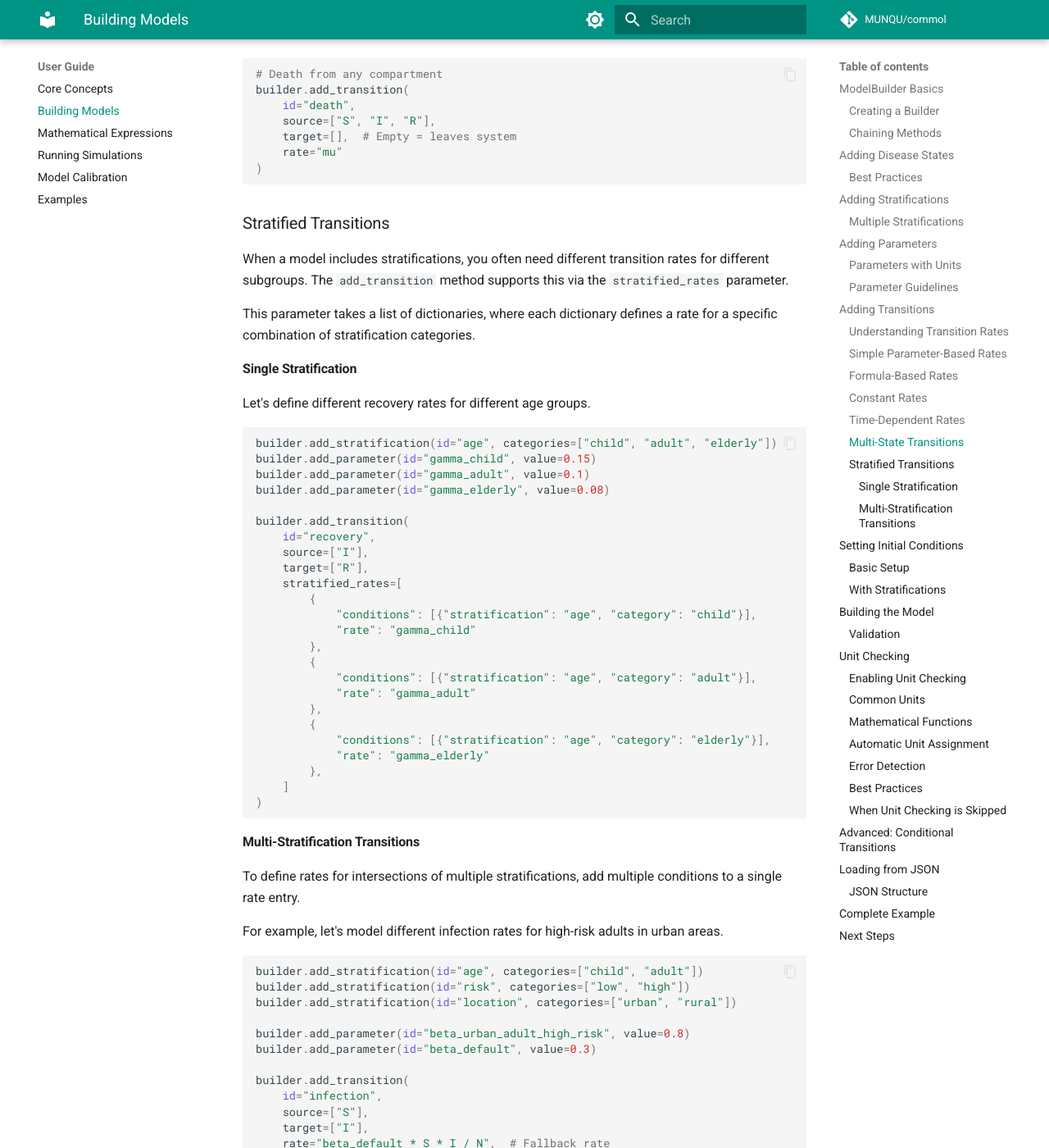
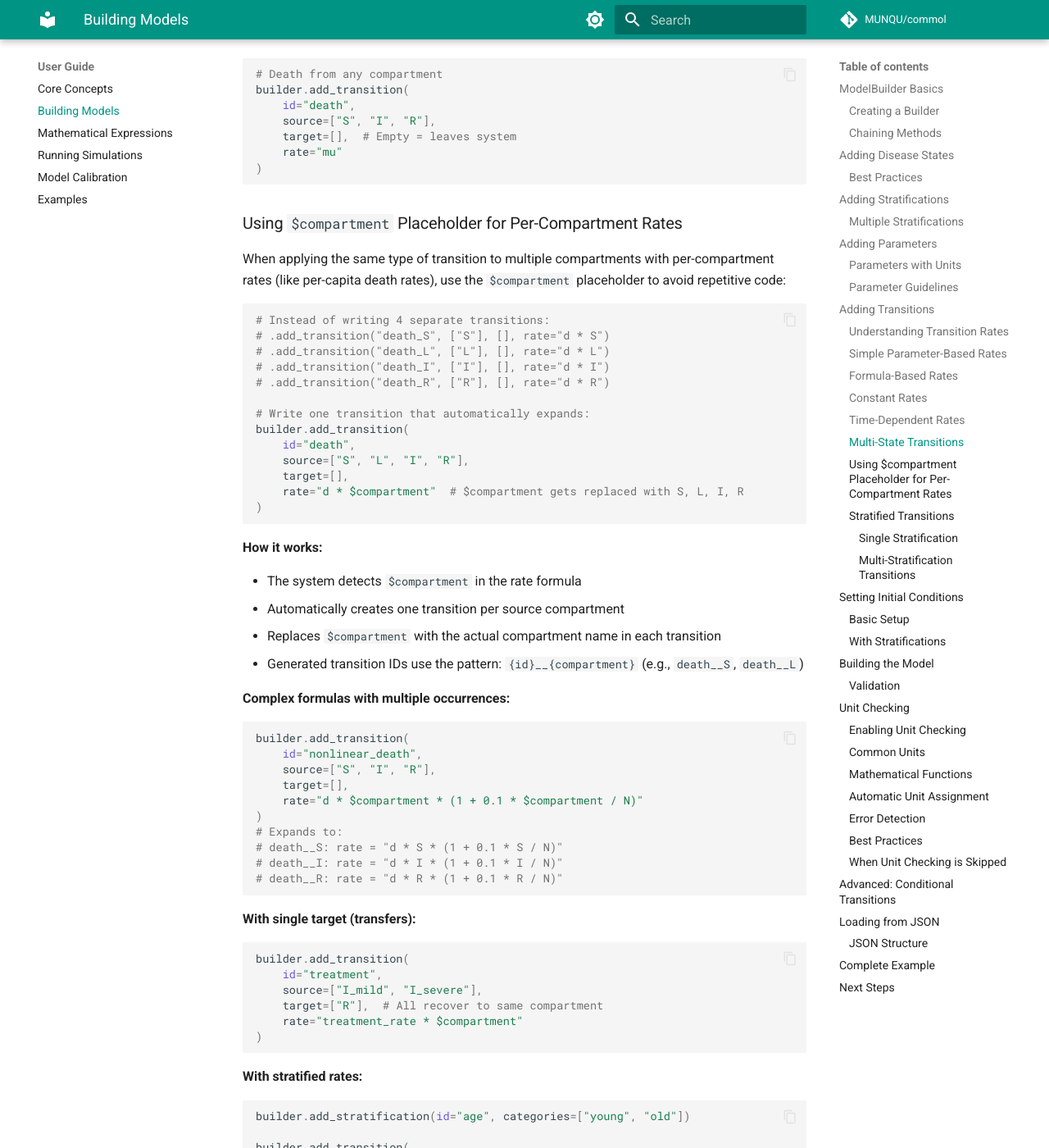
Before and after one commit to MUNQU/commol, an MkDocs documentation site: the page built from docs/guide/building-models.md, in a window 1280 px wide and 1400 px high, scrolled down 3994 px. Shown: the whole window at 82% size. Built offline with MkDocs 1.6.1 and Material for MkDocs 9.7.7, drawn with Linux system fonts in a browser that asks for light colours; comment, search, counter and statistics services are not loaded; the version menu is left out; some of the changed text lies outside the part shown.

Commit message:
feat(transitions): add $compartment placeholder for automatic per-compartment expansion (#17)
* feat(transitions): add $compartment placeholder for automatic
per-compartment expansion

Implement $compartment placeholder that auto-expands multi-source
transitions into separate per-compartment transitions, supporting
complex formulas and stratified rates. Includes comprehensive tests and
documentation.

* style(mypy): improved typing

* style(mypy): improved typing

````diff
--- a/docs/guide/building-models.md
+++ b/docs/guide/building-models.md
@@ -183,6 +183,121 @@ builder.add_transition(
     target=[],  # Empty = leaves system
     rate="mu"
 )
+```
+
+### Using `$compartment` Placeholder for Per-Compartment Rates
+
+When applying the same type of transition to multiple compartments with per-compartment rates (like per-capita death rates), use the `$compartment` placeholder to avoid repetitive code:
+
+```python
+# Instead of writing 4 separate transitions:
+# .add_transition("death_S", ["S"], [], rate="d * S")
+# .add_transition("death_L", ["L"], [], rate="d * L")
+# .add_transition("death_I", ["I"], [], rate="d * I")
+# .add_transition("death_R", ["R"], [], rate="d * R")
+
+# Write one transition that automatically expands:
+builder.add_transition(
+    id="death",
+    source=["S", "L", "I", "R"],
+    target=[],
+    rate="d * $compartment"  # $compartment gets replaced with S, L, I, R
+)
+```
+
+**How it works:**
+
+- The system detects `$compartment` in the rate formula
+- Automatically creates one transition per source compartment
+- Replaces `$compartment` with the actual compartment name in each transition
+- Generated transition IDs use the pattern: `{id}__{compartment}` (e.g., `death__S`, `death__L`)
+
+**Complex formulas with multiple occurrences:**
+
+```python
+builder.add_transition(
+    id="nonlinear_death",
+    source=["S", "I", "R"],
+    target=[],
+    rate="d * $compartment * (1 + 0.1 * $compartment / N)"
+)
+# Expands to:
+# death__S: rate = "d * S * (1 + 0.1 * S / N)"
+# death__I: rate = "d * I * (1 + 0.1 * I / N)"
+# death__R: rate = "d * R * (1 + 0.1 * R / N)"
+```
+
+**With single target (transfers):**
+
+```python
+builder.add_transition(
+    id="treatment",
+    source=["I_mild", "I_severe"],
+    target=["R"],  # All recover to same compartment
+    rate="treatment_rate * $compartment"
+)
+```
+
+**With stratified rates:**
+
+```python
+builder.add_stratification(id="age", categories=["young", "old"])
+
+builder.add_transition(
+    id="death",
+    source=["S", "I", "R"],
+    target=[],
+    rate="d_base * $compartment",  # Fallback rate
+    stratified_rates=[
+        {
+            "conditions": [{"stratification": "age", "category": "young"}],
+            "rate": "d_young * $compartment"  # Lower death rate for young
+        },
+        {
+            "conditions": [{"stratification": "age", "category": "old"}],
+            "rate": "d_old * $compartment"  # Higher death rate for old
+        }
+    ]
+)
+# Expands to death__S, death__I, death__R, each with their own stratified rates
+```
+
+**Restrictions:**
+
+- Only valid with multiple source compartments (2 or more)
+- Target must be empty `[]` or contain exactly one compartment
+- Cannot be used if you want different targets for different sources
+
+**Comparison with standard multi-source transitions:**
+
+Standard multi-source transitions (without `$compartment`) create a **single** transition that affects all sources simultaneously:
+
+```python
+# This creates ONE transition
+.add_transition(
+    id="interaction",
+    source=["S", "I"],
+    target=["I", "I"],
+    rate="beta * S * I"
+)
+# Resulting equations:
+# dS/dt = ... - (beta*S*I)
+# dI/dt = ... - (beta*S*I) + 2*(beta*S*I) = ... + (beta*S*I)
+```
+
+With `$compartment`, you create **multiple independent** transitions:
+
+```python
+# This creates TWO separate transitions
+.add_transition(
+    id="death",
+    source=["S", "I"],
+    target=[],
+    rate="d * $compartment"
+)
+# Resulting equations:
+# dS/dt = ... - (d*S)
+# dI/dt = ... - (d*I)
 ```
 
 ### Stratified Transitions
````
Also changed, not shown: README.md (+81 -0 lines), docs/guide/mathematical-expressions.md (+78 -0 lines), 2 other files.
